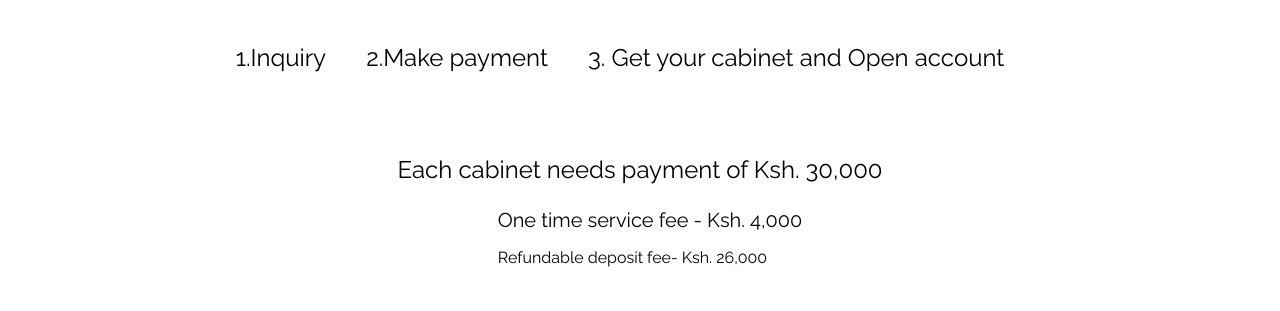
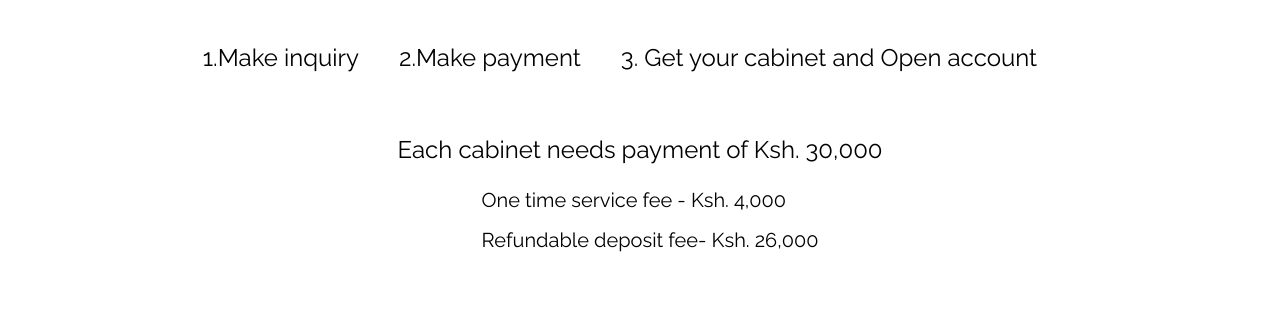
Before and after one commit to Je4stine/mopawav2, a React (Vite) app: page /joint in a window 1280 px wide. Shown: the part 700-1011 px from the top of the page. Built offline with nearby package versions, Linux system fonts and the light colour scheme.

Commit message:
Full structure 3

```diff
--- a/src/screens/Joint/Other.jsx
+++ b/src/screens/Joint/Other.jsx
@@ -9,7 +9,7 @@ function Other() {
     <div className=' py-10 px-10'>
       </div>
       <div className=' p-5'>
-        <h1 className=' font-bold text-center text-6xl'>How much money can you make from a powerbank?</h1>
+        <h1 className=' font-bold text-center text-5xl'>How much money can you make from a powerbank?</h1>
 
         <div className=' mt-10 '>
           <p className=' text-center mb-10 text-xl'>
--- a/src/screens/Joint/Outlets.jsx
+++ b/src/screens/Joint/Outlets.jsx
@@ -15,19 +15,19 @@ function Outlets() {
         superLargeDesktop: {
           // the naming can be any, depends on you.
           breakpoint: { max: 4000, min: 3000 },
-          items: 5
+          items: 6
         },
         desktop: {
           breakpoint: { max: 3000, min: 1024 },
-          items: 3
+          items: 5
         },
         tablet: {
           breakpoint: { max: 1024, min: 464 },
-          items: 2
+          items: 5
         },
         mobile: {
           breakpoint: { max: 464, min: 0 },
-          items: 1
+          items: 2
         }
       };
 
--- a/src/screens/Joint/Payment.jsx
+++ b/src/screens/Joint/Payment.jsx
@@ -11,7 +11,7 @@ function Payment() {
       <div className="w-full grid place-content-center">
             <h1 className=' font-bold text-4xl text-center my-5'> To earn money, just need <span className=" text-[100px]">3</span> steps</h1>
             <div className=" text-center flex justify-center my-10 ">
-              <div className=" mr-10 text-2xl">1.Inquiry</div>
+              <div className=" mr-10 text-2xl">1.Make inquiry</div>
               <div className=" mr-10 text-2xl">2.Make payment</div>
               <div className=" mr-10  text-2xl">3. Get your cabinet and Open account </div>
             </div>
@@ -21,7 +21,7 @@ function Payment() {
 
 
 
-        <div className=' flex flex-col items-center my-5'>
+        <div className=' flex flex-col items-center'>
           <div>
 
             <h1 className=' text-center text-2xl mt-5'>Each cabinet needs payment of Ksh. 30,000 </h1>
@@ -33,7 +33,7 @@ function Payment() {
               </div>
               <div className=' flex items-center mt-3'>
 
-                  <h1 className=' ml-5'>  Refundable deposit fee- Ksh. 26,000 </h1>
+                  <h1 className=' ml-5 text-xl'>  Refundable deposit fee- Ksh. 26,000 </h1>
               </div>
 
           </div>
--- a/src/screens/Joint/Table.jsx
+++ b/src/screens/Joint/Table.jsx
@@ -2,12 +2,12 @@
 const ProfitTable = () => {
   return (
     <div className=" grid place-content-center ">
-    <div className=" block p-2  w-[50vw] border-gray-200 shadow hover:bg-gray-100 dark:bg-gray-800 dark:border-gray-700 dark:hover:bg-gray-700">
+    <div className=" block p-2  w-[60vw] border-gray-200 shadow hover:bg-gray-100 dark:bg-gray-800 dark:border-gray-700 dark:hover:bg-gray-700">
       <div className="text-center bg-gray-300 p-4 rounded-t-lg">
         <h1 className="font-bold text-lg"> Partner Profit Case</h1>
       </div>
       <div className="overflow-x-auto">
-      <table className="table-auto w-[50vw] text-left border-collapse">
+      <table className="table-auto w-[60vw] text-left border-collapse">
         <thead className="bg-gray-200 text-center">
           <tr>
             <th className="p-2 border">Location</th>
```
